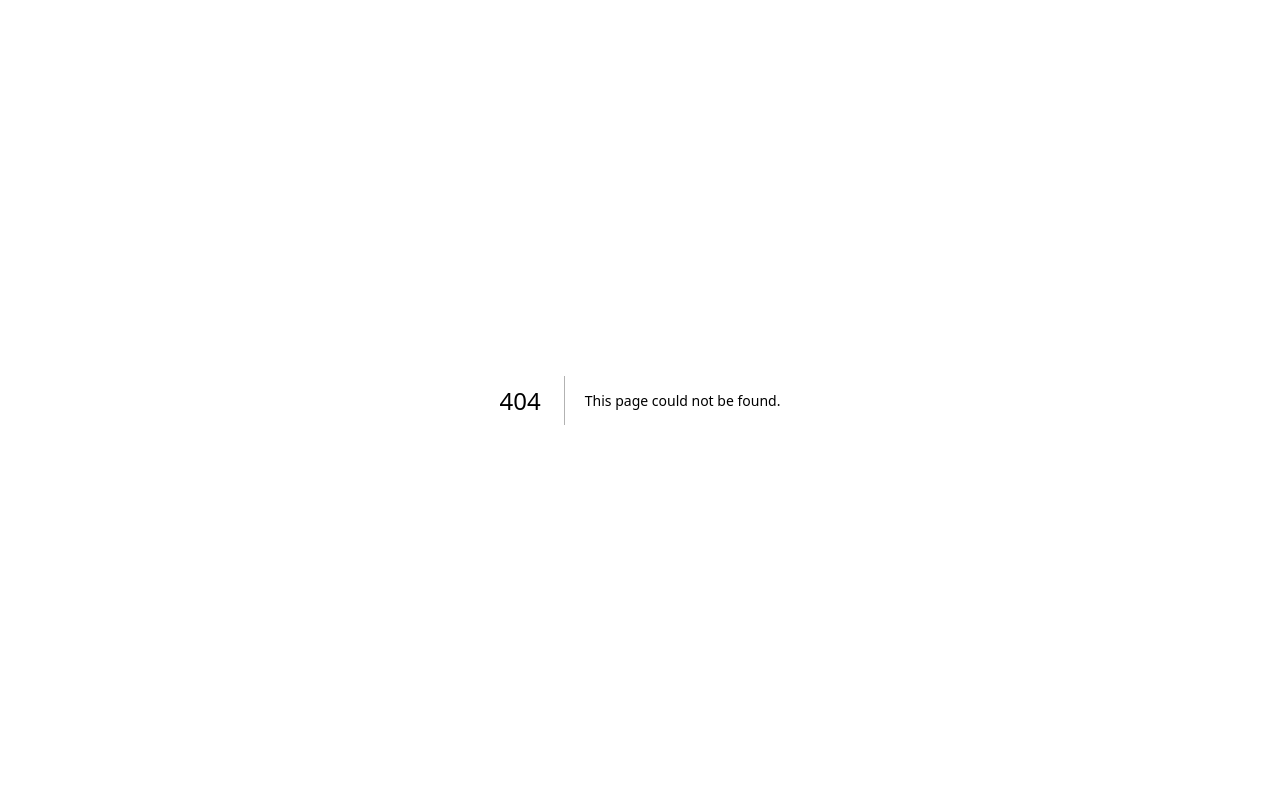
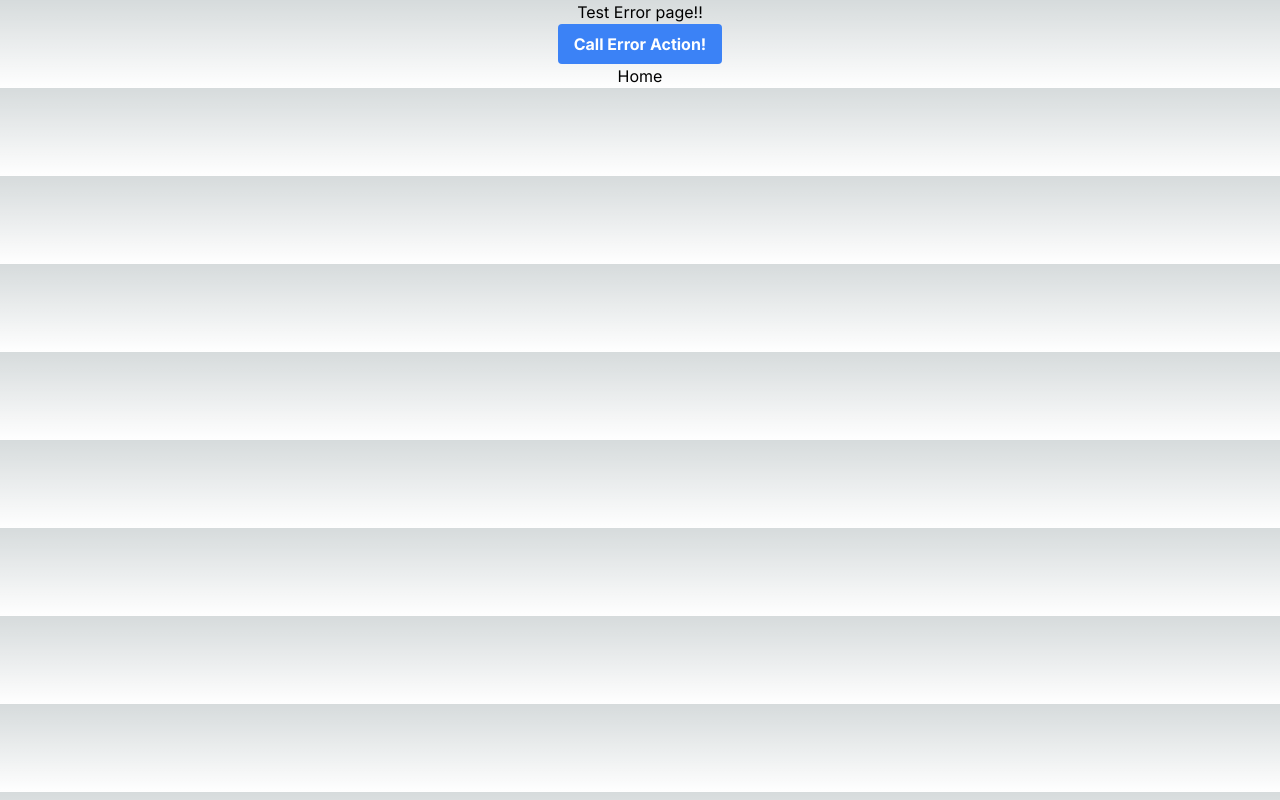
Before and after one commit to coppepam/app_router_tutorial, a Next.js app: page /test_error in a window 1280 px wide. Before the commit this address had no page. Built offline with nearby package versions, Linux system fonts and the light colour scheme.

Commit message:
Added error boundry

```diff
--- /dev/null
+++ b/src/app/(test)/error.tsx
@@ -0,0 +1,31 @@
+"use client"; // Error components must be Client Components
+
+import { useEffect } from "react";
+
+export default function Error({
+  error,
+  reset,
+}: {
+  error: Error;
+  reset: () => void;
+}) {
+  useEffect(() => {
+    // Log the error to an error reporting service
+    console.error(error);
+  }, [error]);
+
+  return (
+    <div>
+      <h2>Something went wrong!</h2>
+      <button
+        onClick={
+          // Attempt to recover by trying to re-render the segment
+          () => reset()
+        }
+        className="bg-blue-500 hover:bg-blue-700 text-white font-bold py-2 px-4 rounded"
+      >
+        Try again
+      </button>
+    </div>
+  );
+}
--- /dev/null
+++ b/src/app/(test)/test_error/error_action.ts
@@ -0,0 +1,5 @@
+"use server"
+
+export async function ErrorAction() {
+  throw new Error("Action Error!!");
+}
--- /dev/null
+++ b/src/app/(test)/test_error/page.tsx
@@ -0,0 +1,19 @@
+import Link from "next/link";
+import { ErrorAction } from "./error_action";
+
+export default function TestError() {
+  return (
+    <>
+      <div>Test Error page!!</div>
+      <form action={ErrorAction}>
+        <button
+          type="submit"
+          className="bg-blue-500 hover:bg-blue-700 text-white font-bold py-2 px-4 rounded"
+        >
+          Call Error Action!
+        </button>
+      </form>
+      <Link href="/">Home</Link>
+    </>
+  );
+}
--- a/src/app/loading.tsx
+++ b/src/app/loading.tsx
@@ -11,7 +11,7 @@ export default function Loading() {
           cy="12"
           r="10"
           stroke="currentColor"
-          stroke-width="4"
+          strokeWidth="4"
         ></circle>
         <path
           className="opacity-75"
--- a/src/app/page.tsx
+++ b/src/app/page.tsx
@@ -5,6 +5,7 @@ export default function Home() {
   return (
     <main className="flex min-h-screen flex-col items-center justify-between p-24">
       <Link href="/dashboard">Dashboard</Link>
+      <Link href="/test_error">Test Error</Link>
 
       <div className="z-10 max-w-5xl w-full items-center justify-between font-mono text-sm lg:flex">
         <p className="fixed left-0 top-0 flex w-full justify-center border-b border-gray-300 bg-gradient-to-b from-zinc-200 pb-6 pt-8 backdrop-blur-2xl dark:border-neutral-800 dark:bg-zinc-800/30 dark:from-inherit lg:static lg:w-auto  lg:rounded-xl lg:border lg:bg-gray-200 lg:p-4 lg:dark:bg-zinc-800/30">
```
